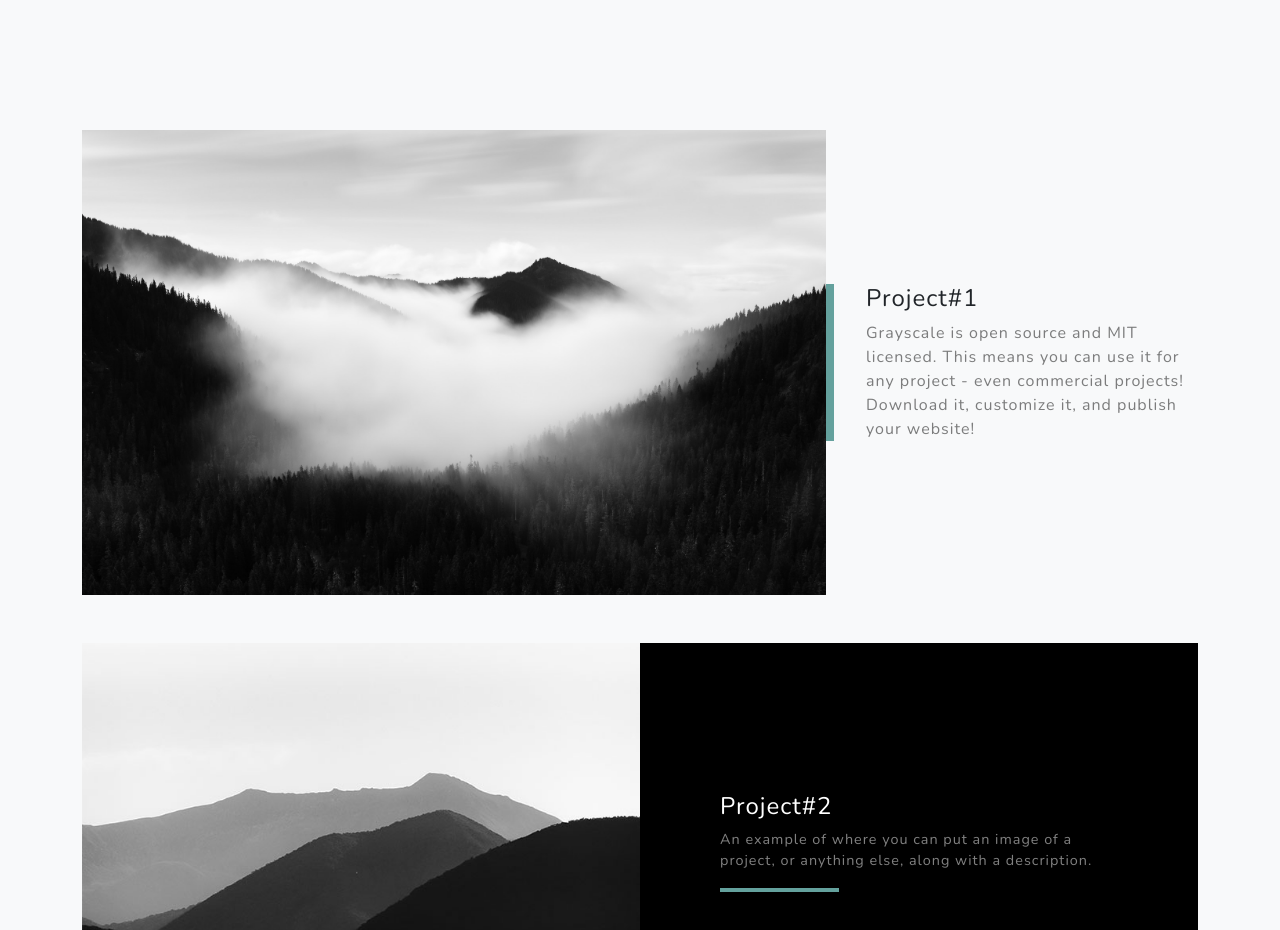
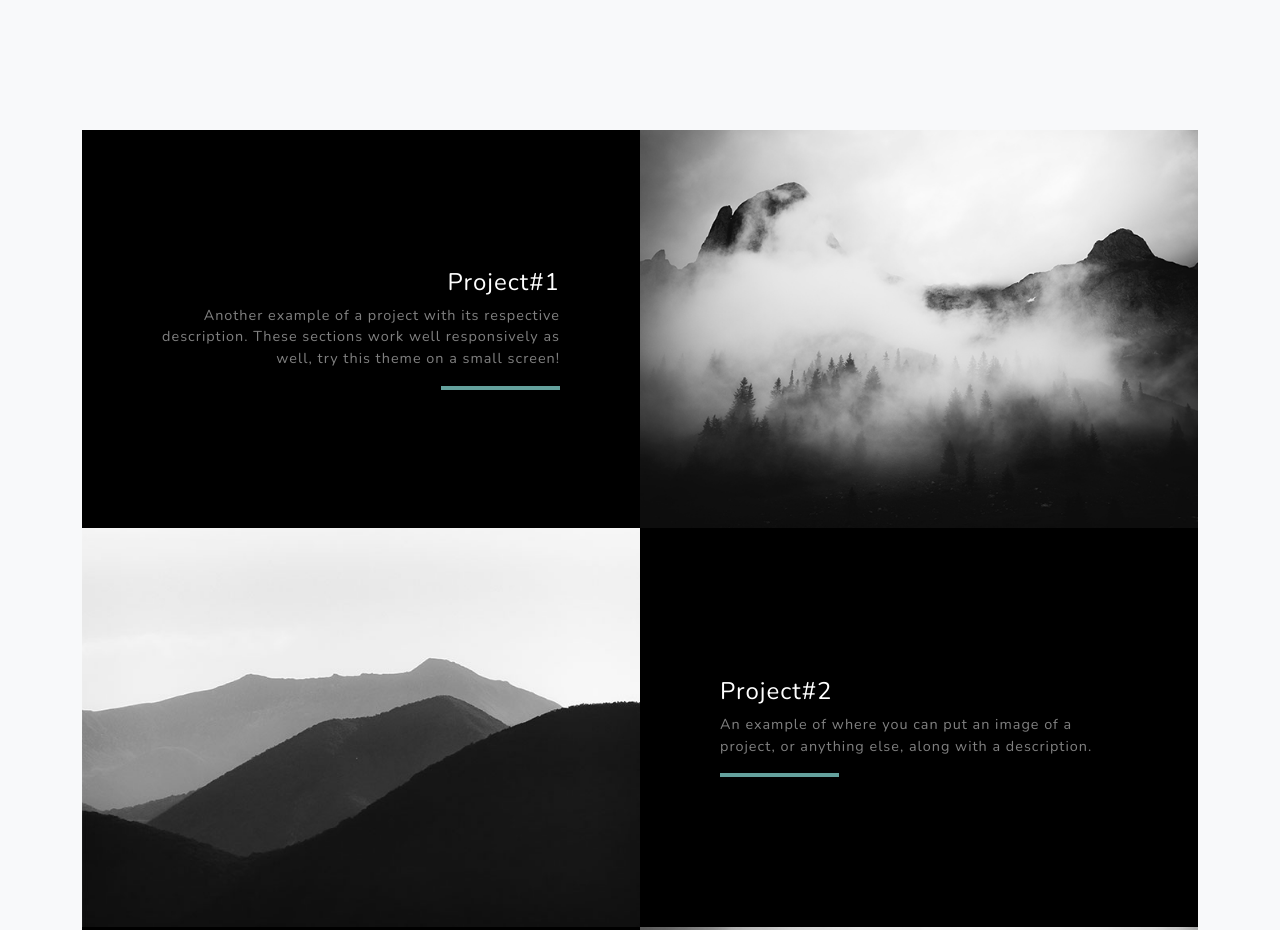
Before and after one commit to uzbek-tech-guys/tech, a plain HTML site: page index.html in a window 1280 px wide. Shown: the part 1520-2450 px from the top of the page. Drawn offline with nearby package versions, Linux system fonts and the light colour scheme.

Commit message:
Add files via upload

```diff
--- a/index.html
+++ b/index.html
@@ -61,12 +61,17 @@
         <section class="projects-section bg-light" id="projects">
             <div class="container">
                 <!-- Featured Project Row-->
-                <div class="row align-items-center no-gutters mb-4 mb-lg-5">
-                    <div class="col-xl-8 col-lg-7"><img class="img-fluid mb-3 mb-lg-0" src="assets/img/bg-masthead.jpg" alt="" /></div>
-                    <div class="col-xl-4 col-lg-5">
-                        <div class="featured-text text-center text-lg-left">
-                            <h4>Project#1</h4>
-                            <p class="text-black-50 mb-0">Grayscale is open source and MIT licensed. This means you can use it for any project - even commercial projects! Download it, customize it, and publish your website!</p>
+                <div class="row justify-content-center no-gutters">
+                    <div class="col-lg-6"><img class="img-fluid" src="assets/img/demo-image-02.jpg" alt="" /></div>
+                    <div class="col-lg-6 order-lg-first">
+                        <div class="bg-black text-center h-100 project">
+                            <div class="d-flex h-100">
+                                <div class="project-text w-100 my-auto text-center text-lg-right">
+                                    <h4 class="text-white">Project#1</h4>
+                                    <p class="mb-0 text-white-50">Another example of a project with its respective description. These sections work well responsively as well, try this theme on a small screen!</p>
+                                    <hr class="d-none d-lg-block mb-0 mr-0" />
+                                </div>
+                            </div>
                         </div>
                     </div>
                 </div>
```
